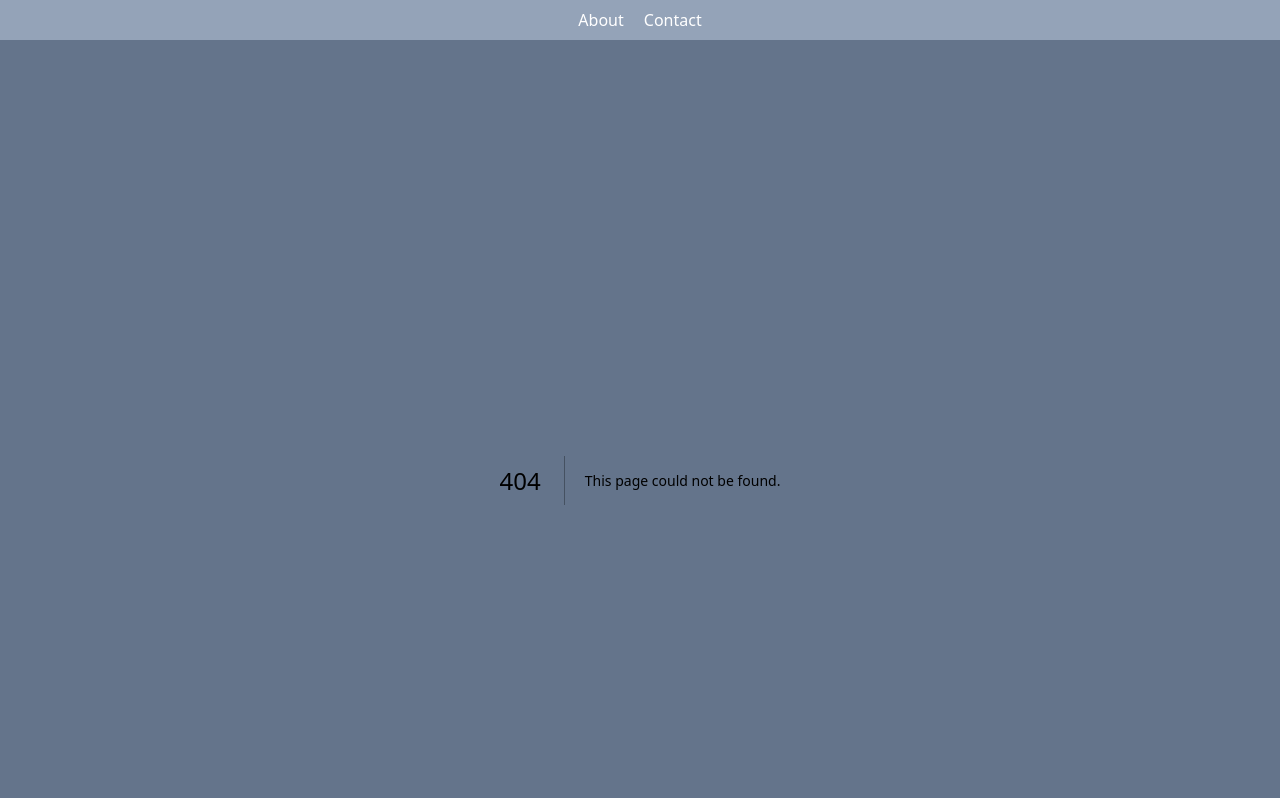
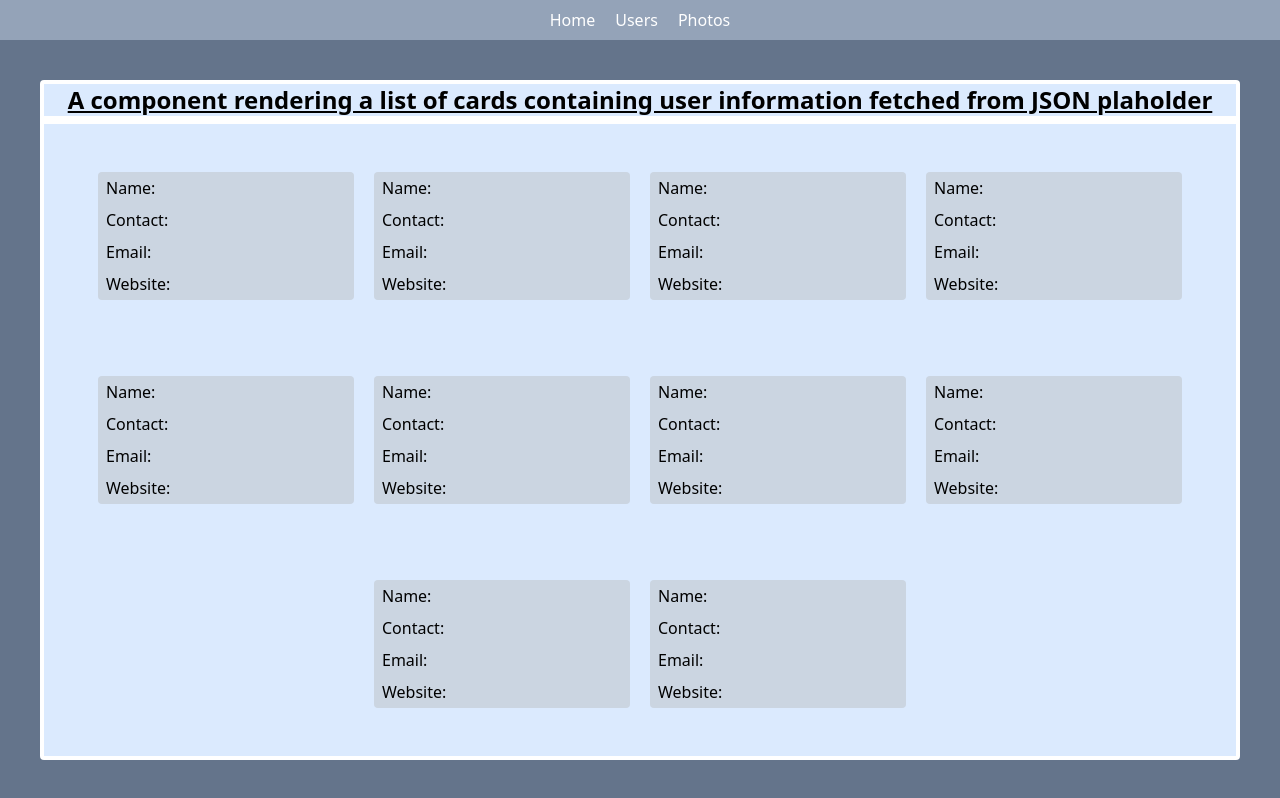
Before and after one commit to RobJJ/next-playground, a Next.js app: page /users in a window 1280 px wide. Before the commit this address had no page. Shown: the top 798 px of the page. Built offline with nearby package versions, Linux system fonts and the light colour scheme.

Commit message:
setting up layouts and user page with cards

```diff
--- a/src/app/about/layout.js
+++ /dev/null
@@ -1,15 +0,0 @@
-import Link from "next/link";
-
-const AboutLayout = ({ children }) => {
-  return (
-    <div className="w-full h-full bg-white rounded-md p-5 flex flex-col gap-2">
-      <div className="bg-slate-400 flex justify-center gap-5 font-bold p-1">
-        <Link href={"about/one"}>About One</Link>
-        <Link href={"about/two"}>About Two</Link>
-      </div>
-      <div className="h-full w-full bg-slate-300">{children}</div>
-    </div>
-  );
-};
-
-export default AboutLayout;
--- a/src/app/about/one/page.jsx
+++ /dev/null
@@ -1,5 +0,0 @@
-const AboutOne = () => {
-  return <div>AboutOne</div>;
-};
-
-export default AboutOne;
--- a/src/app/about/page.js
+++ /dev/null
@@ -1,5 +0,0 @@
-const AboutPage = () => {
-  return <div>Im the about page child</div>;
-};
-
-export default AboutPage;
--- a/src/app/about/two/page.jsx
+++ /dev/null
@@ -1,5 +0,0 @@
-const AboutTwo = () => {
-  return <div>AboutTwo</div>;
-};
-
-export default AboutTwo;
--- a/src/app/components/NavBar.jsx
+++ b/src/app/components/NavBar.jsx
@@ -3,8 +3,9 @@ import Link from "next/link";
 const NavBar = () => {
   return (
     <div className="text-white flex gap-5 justify-center p-2 bg-slate-400">
-      <Link href={"/about"}>About</Link>
-      <Link href={"/contact"}>Contact</Link>
+      <Link href={"/"}>Home</Link>
+      <Link href={"/users"}>Users</Link>
+      <Link href={"/photos"}>Photos</Link>
     </div>
   );
 };
--- /dev/null
+++ b/src/app/components/UserCard.jsx
@@ -0,0 +1,14 @@
+import React from "react";
+
+const UserCard = () => {
+  return (
+    <div className="bg-slate-300 w-64 h-32 rounded flex flex-col justify-around pl-2">
+      <h4>Name:</h4>
+      <span>Contact:</span>
+      <span>Email:</span>
+      <span>Website:</span>
+    </div>
+  );
+};
+
+export default UserCard;
--- a/src/app/contact/page.jsx
+++ /dev/null
@@ -1,5 +0,0 @@
-const ContactPage = () => {
-  return <div>ContactPage</div>;
-};
-
-export default ContactPage;
--- a/src/app/layout.js
+++ b/src/app/layout.js
@@ -1,6 +1,5 @@
 import NavBar from "./components/NavBar";
 import "./globals.css";
-import { Inter } from "next/font/google";
 
 export const metadata = {
   title: "Create Next App",
@@ -12,7 +11,9 @@ export default function RootLayout({ children }) {
     <html lang="en">
       <body className="w-screen h-screen bg-slate-500 flex flex-col">
         <NavBar />
-        <div className="p-10 w-full h-full">{children}</div>
+        <div className="w-full h-full p-10">
+          <div className="w-full h-full bg-white rounded">{children}</div>
+        </div>
       </body>
     </html>
   );
--- a/src/app/page.js
+++ b/src/app/page.js
@@ -2,8 +2,25 @@ import Image from "next/image";
 
 export default function Home() {
   return (
-    <main className="">
-      <div>This is root page</div>
+    <main className="w-full h-full flex flex-col gap-2">
+      <h2 className="w-full text-4xl flex justify-center underline mt-4 ">
+        Testing the new framework
+      </h2>
+      <section className="w-full h-full flex flex-col gap-3  p-10">
+        <h3 className=" text-2xl text-center">
+          Some things I want to work on...
+        </h3>
+        <ul className="  w-full text-center p-2">
+          <li>Routing and nested routes with shared layouts</li>
+          <li>Fetching data and handling the display of data</li>
+          <li>Handling different errors and setting up fallback pages</li>
+          <li>
+            Testing difference between different approaches to rendering pages -
+            SSR, ISR, CSR, RSC
+          </li>
+          <li>API Routes</li>
+        </ul>
+      </section>
     </main>
   );
 }
--- /dev/null
+++ b/src/app/photos/page.js
@@ -0,0 +1,5 @@
+const PhotosPage = () => {
+  return <div>Photos</div>;
+};
+
+export default PhotosPage;
--- /dev/null
+++ b/src/app/users/page.js
@@ -0,0 +1,26 @@
+import UserCard from "../components/UserCard";
+
+const UsersPage = () => {
+  return (
+    <div className="w-full h-full p-1 flex flex-col gap-2">
+      <h1 className="w-full bg-blue-100 text-2xl font-bold text-center underline">
+        A component rendering a list of cards containing user information
+        fetched from JSON plaholder
+      </h1>
+      <section className="w-full h-full bg-blue-100 flex flex-wrap p-5 gap-5 items-center justify-center">
+        <UserCard />
+        <UserCard />
+        <UserCard />
+        <UserCard />
+        <UserCard />
+        <UserCard />
+        <UserCard />
+        <UserCard />
+        <UserCard />
+        <UserCard />
+      </section>
+    </div>
+  );
+};
+
+export default UsersPage;
```
